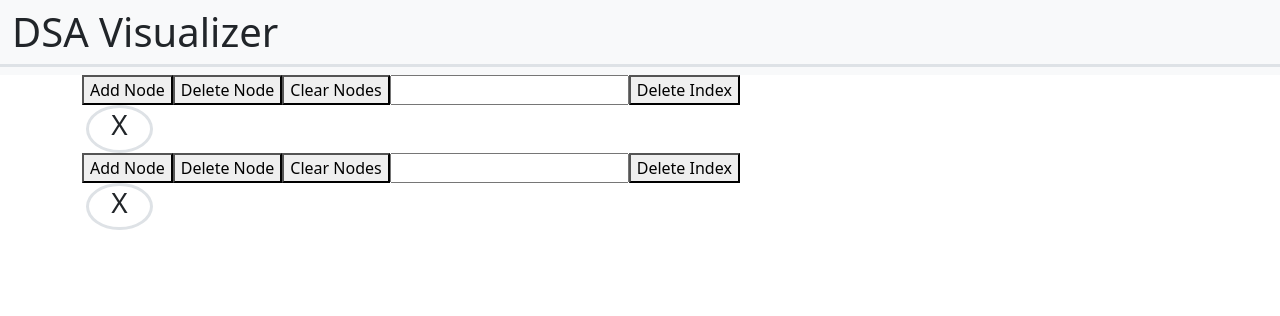
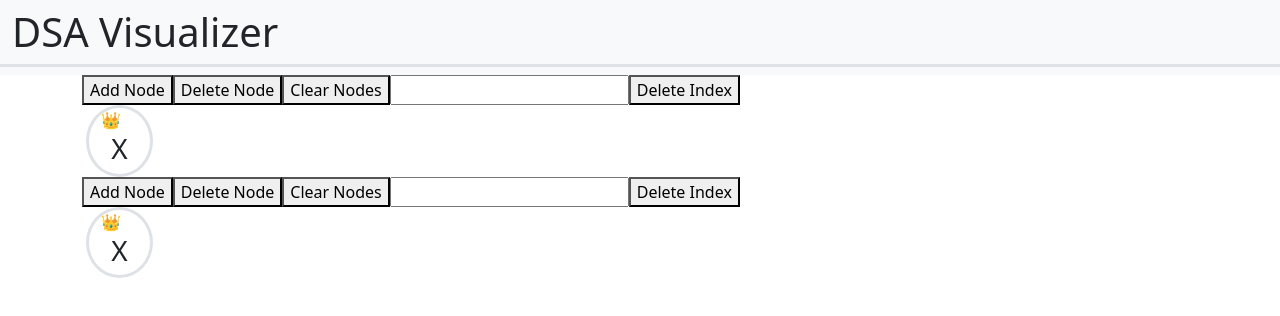
Before and after one commit to mwormley008/dsa_visualizer, a React (Create React App) app: page / in a window 1280 px wide. Shown: the top 316 px of the page. Built offline with nearby package versions, Linux system fonts and the light colour scheme.

Commit message:
tool tip on crown

```diff
--- a/src/components/linkedlist.jsx
+++ b/src/components/linkedlist.jsx
@@ -11,7 +11,7 @@ export default function LinkedList(){
 
   function addNode(e){
     // Create a new node object
-    const newNode = { id: nodes.length + 1, value: Math.round(Math.random() *10) };
+    const newNode = { id: nodes.length + 1, value: Math.round(Math.random() *9) };
 
     // Insert the new node as the second to last node in the array
     setNodes([...nodes.slice(0, -1), newNode, nodes[nodes.length - 1]]);
@@ -60,7 +60,7 @@ export default function LinkedList(){
                 style={{ display: 'flex', alignItems: 'center' }}
               >
                 <div style={{ width: '75px' }}>
-                <Lnode key={node.id} value={node.value} style={{ width: '75px' }}/>
+                <Lnode key={node.id} value={node.value} style={{ width: '75px' }} isFirst={index === 0}/>
                 </div>
                 {index !== nodes.length - 1 && <Arrow />}
               </motion.div>
--- a/src/components/lnode.jsx
+++ b/src/components/lnode.jsx
@@ -1,12 +1,13 @@
 import React from 'react';
 import Arrow from './arrow';
 
-export default function Lnode( {value} ) {
+export default function Lnode( {value, isFirst} ) {
     return (
         <div className="mx-3 col-lg" id="arrownode">
-            <div className="rounded-circle slnode row data card-body border border-3 col-md">
-                        <h3 className="text-center">{value}</h3>
-            </div>
+        <div className={`rounded-circle slnode row data card-body border border-3 col-md ${isFirst ? 'crown' : ''}`}>
+            {isFirst && <div className="crown-icon">👑</div>}
+            <h3 className="text-center">{value}</h3>
         </div>
+    </div>
     )
 }
--- a/src/index.css
+++ b/src/index.css
@@ -28,6 +28,21 @@
   width: 100vw;
 }
 
-.arrownode{
-  display:flex;
+.crown-icon {
+  position: relative;
+  float: left;
+  margin-right: 10px; /* add some margin to separate the text from the icon */
 }
+
+.crown-icon:hover::before {
+  content: "This is the head of the linked list. Can't have a linked list without a head!";
+  position: absolute;
+  top: -30px;
+  left: -50px; /* adjust this value to position the text as needed */
+  z-index: 1;
+  border-radius: 5px;
+  font-size: 12px;
+  background-color: #f5f5f5;
+  padding: 5px;
+  box-shadow: 1px 1px 5px rgba(0, 0, 0, 0.1);
+}
```
